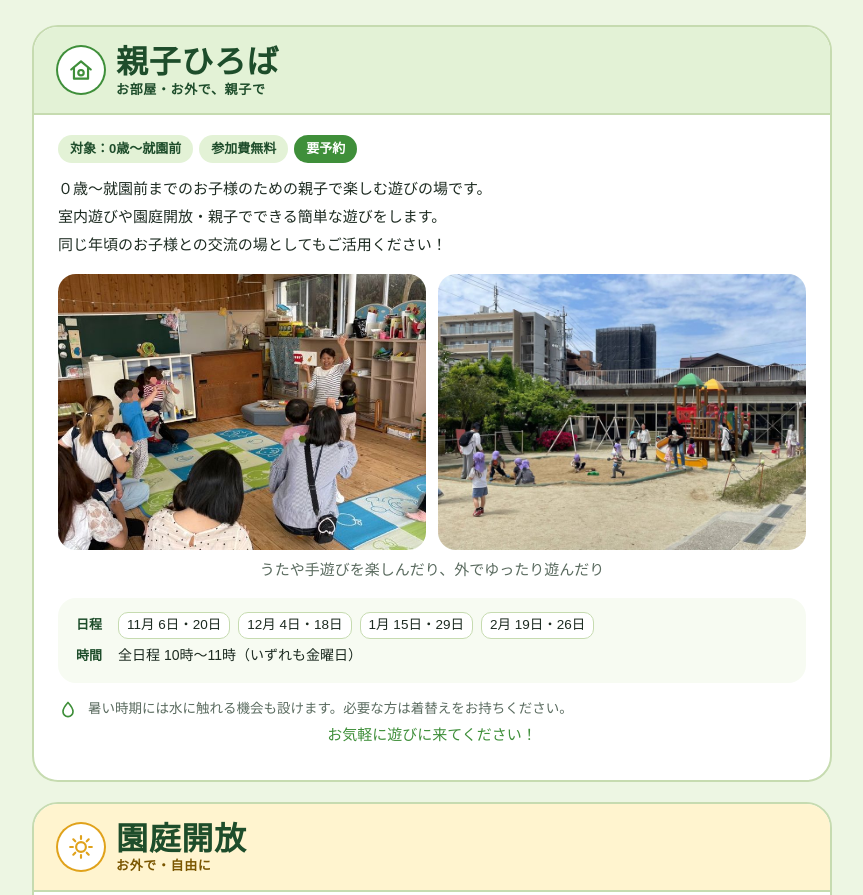
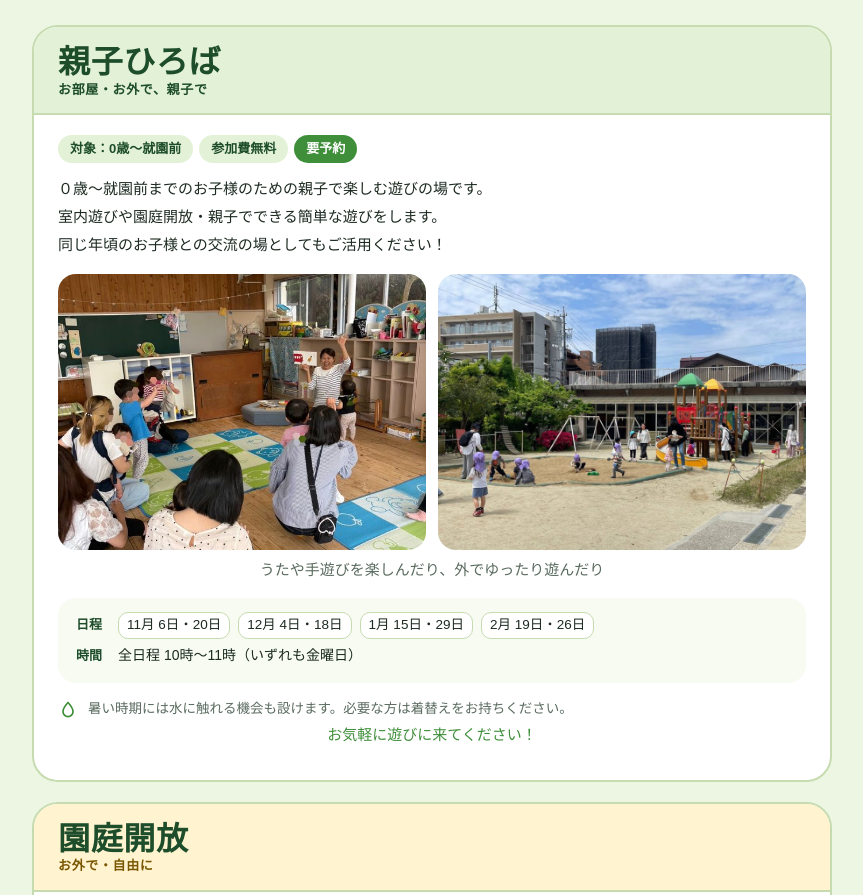
Before and after one commit to wakabakindergarten/website, a plain HTML site: page oyako.html in a window 1280 px wide. Shown: the part 1488-2383 px from the top of the page, without its empty margins (208-1071 px from the left). Drawn offline with Linux system fonts and the light colour scheme; a web font is replaced by a local one.

Commit message:
親子ひろばのページの見出しの丸いマークを削除
Co-Authored-By: Claude Opus 5.5 <noreply@anthropic.com>

```diff
--- a/oyako.html
+++ b/oyako.html
@@ -89,8 +89,6 @@ a.back{display:inline-block;margin-bottom:20px;padding:9px 18px;border-radius:99
 .dt{--c:var(--hi);--cb:var(--hi-bg);--ci:var(--deep);background:#fff;border:2px solid var(--line);border-radius:26px;overflow:hidden;margin-bottom:20px;scroll-margin-top:16px}
 .dt.te{--c:var(--te);--cb:var(--te-bg);--ci:var(--te-ink)}
 .dt-h{display:flex;align-items:center;gap:12px;background:var(--cb);padding:16px 24px;border-bottom:2px solid var(--line)}
-.dt-h .ic{flex:none;width:46px;height:46px;border-radius:50%;background:#fff;color:var(--c);display:flex;align-items:center;justify-content:center;box-shadow:0 0 0 2px var(--c)}
-.dt-h .ic svg{width:26px;height:26px}
 .dt-h h2{margin:0;font-size:clamp(26px,3.4vw,32px);color:var(--deep);line-height:1.2}
 .dt-h small{display:block;font-family:"Zen Maru Gothic",sans-serif;font-size:13px;color:var(--ci);font-weight:700}
 .dt-b{padding:20px 24px 22px}
@@ -178,7 +176,7 @@ h3.hand,h4.hand{font-weight:700!important}
 </section>
 
 <section class="dt" id="hiroba" aria-labelledby="h-hi">
-<div class="dt-h"><span class="ic"><svg viewBox="0 0 24 24" aria-hidden="true" fill="none" stroke="currentColor" stroke-width="2" stroke-linecap="round" stroke-linejoin="round"><path d="M3 11.5 12 4l9 7.5"/><path d="M5.5 10v10h13V10"/><circle cx="12" cy="14.5" r="2.5"/></svg></span><h2 class="hand" id="h-hi">親子ひろば<small>お部屋・お外で、親子で</small></h2></div>
+<div class="dt-h"><h2 class="hand" id="h-hi">親子ひろば<small>お部屋・お外で、親子で</small></h2></div>
 <div class="dt-b">
 <div class="badges"><span>対象：0歳〜就園前</span><span>参加費無料</span><span class="k">要予約</span></div>
 <p>０歳〜就園前までのお子様のための親子で楽しむ遊びの場です。<br>室内遊びや園庭開放・親子でできる簡単な遊びをします。<br>同じ年頃のお子様との交流の場としてもご活用ください！</p>
@@ -190,7 +188,7 @@ h3.hand,h4.hand{font-weight:700!important}
 </div></section>
 
 <section class="dt te" id="teien" aria-labelledby="h-te">
-<div class="dt-h"><span class="ic"><svg viewBox="0 0 24 24" aria-hidden="true" fill="none" stroke="currentColor" stroke-width="2" stroke-linecap="round" stroke-linejoin="round"><circle cx="12" cy="12" r="4.5"/><path d="M12 2v2.5M12 19.5V22M2 12h2.5M19.5 12H22M4.9 4.9l1.8 1.8M17.3 17.3l1.8 1.8M4.9 19.1l1.8-1.8M17.3 6.7l1.8-1.8"/></svg></span><h2 class="hand" id="h-te">園庭開放<small>お外で・自由に</small></h2></div>
+<div class="dt-h"><h2 class="hand" id="h-te">園庭開放<small>お外で・自由に</small></h2></div>
 <div class="dt-b">
 <div class="badges"><span>対象：未就園児の親子</span><span>参加費無料</span><span class="k">予約不要</span></div>
 <p>未就園のお子さんを持つ親子を対象に、園庭を開放し、ご自由に遊んでいただく場を提供します。<br>来園されましたら受付をお願いします。</p>
```
